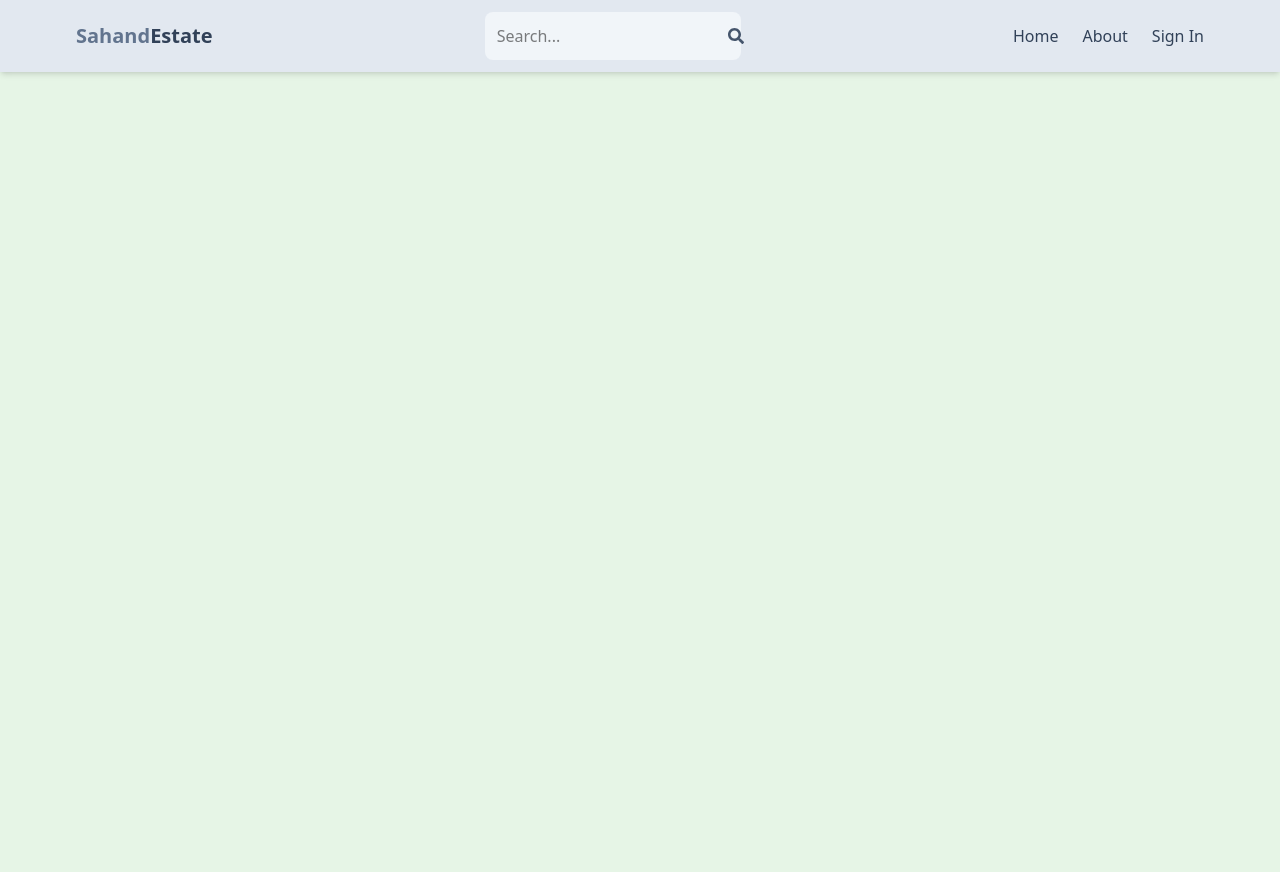
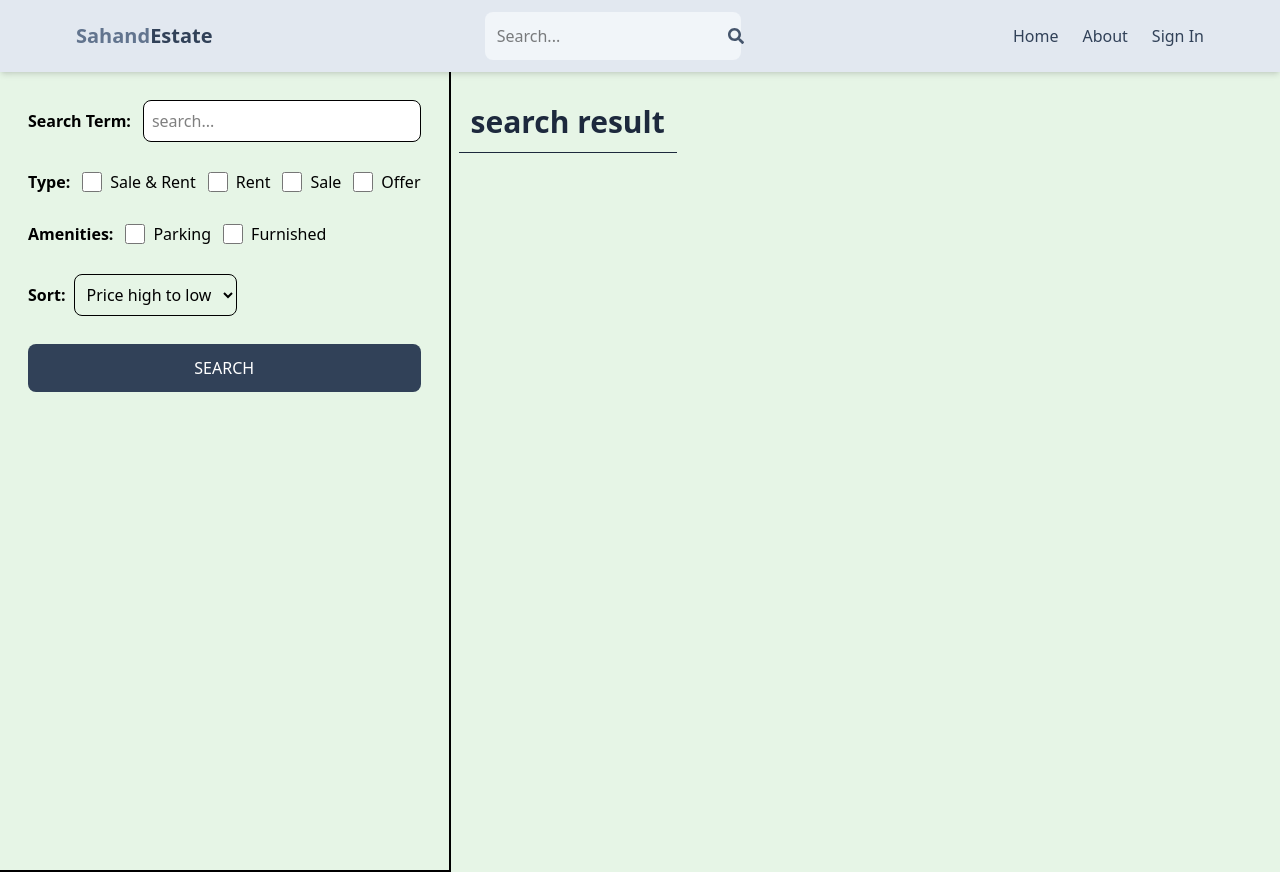
Before and after one commit to alishair7071/mern-estate, a React (Vite) app in the folder client/: page /search in a window 1280 px wide. Before the commit the page ends 800 px from the top, so only its background shows below. Built offline with nearby package versions, Linux system fonts and the light colour scheme; no server answers.

Commit message:
created search page UI

```diff
--- a/client/src/App.jsx
+++ b/client/src/App.jsx
@@ -9,6 +9,7 @@
 import CreateListing from "./pages/CreateListing";
 import UpdateListing from "./pages/updateListing";
 import Listing from "./pages/Listing";
+import Search from "./pages/Search";
 
 function App() {
   return (
@@ -20,6 +21,7 @@
         <Route path="/sign-up" element={<SignUp />} />
         <Route path="/about" element={<About />} />
         <Route path="/listing/:id" element={<Listing />} />
+        <Route path="/search" element= {<Search/>}></Route>
 
         <Route element={<PrivateRoute/>}>
           <Route path="/Profile" element={<Profile />} />
--- /dev/null
+++ b/client/src/pages/Search.jsx
@@ -0,0 +1,81 @@
+
+
+const Search= ()=>{
+
+    return (
+    <div className="flex flex-col md:flex-row gap-2">
+        <div className="p-7 border-b-2 sm:border-r-2 md:min-h-screen">
+            <form className="flex flex-col gap-7">
+                <div className="whitespace-nowrap flex items-center gap-3">
+                    <label className="font-bold">Search Term:</label>
+                    <input type="text"
+                    placeholder="search..."
+                    id="searchTerm"
+                    className="border bg-white rounded-lg p-2 w-full"/>
+                </div>
+
+                <div className="flex flex-wrap items-center gap-3">
+                    <label className="font-bold">Type:</label>
+                    <div className="flex gap-2 ">
+                        <input type="checkbox" id="all"
+                        className="w-5"/>
+                        <span>Sale & Rent</span>
+                    </div>
+                    <div className="flex gap-2 ">
+                        <input type="checkbox" id="rent"
+                        className="w-5"/>
+                        <span>Rent</span>
+                    </div>
+                    <div className="flex gap-2 ">
+                        <input type="checkbox" id="sale"
+                        className="w-5"/>
+                        <span>Sale</span>
+                    </div>
+                    <div className="flex gap-2 ">
+                        <input type="checkbox" id="offer"
+                        className="w-5"/>
+                        <span>Offer</span>
+                    </div>
+                </div>
+
+                <div className="flex flex-wrap items-center gap-3">
+                    <label className="font-bold">Amenities:</label>
+                    <div className="flex gap-2 ">
+                        <input type="checkbox" id="parking"
+                        className="w-5"/>
+                        <span>Parking</span>
+                    </div>
+                    <div className="flex gap-2 ">
+                        <input type="checkbox" id="furnished"
+                        className="w-5"/>
+                        <span>Furnished</span>
+                    </div>
+                </div>
+
+                <div className="flex items-center gap-2">
+                    <label className="font-bold">Sort:</label>
+                    <select
+                     className="border p-2 rounded-lg"
+                     id="sort_order">
+                        <option>Price high to low</option>
+                        <option>Price low to high</option>
+                        <option>Latest</option>
+                        <option>Oldest</option>
+
+                    </select>
+                </div>
+
+                <button className="bg-slate-700 p-3
+                text-white hover:opacity-85 rounded-lg uppercase">Search</button>
+            </form>
+        </div>
+        <div>
+           <h1 className="text-3xl text-slate-800 font-semibold
+           border-b p-3 mt-5">search result</h1>
+        </div>
+    </div>
+    )
+
+}
+
+export default Search;
```
Also changed, not shown: client/src/components/Header.jsx (line endings or trailing spaces).
